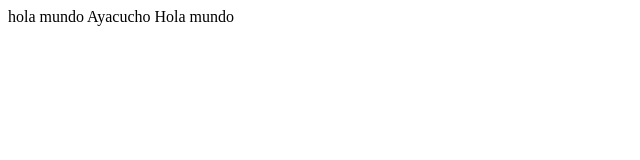
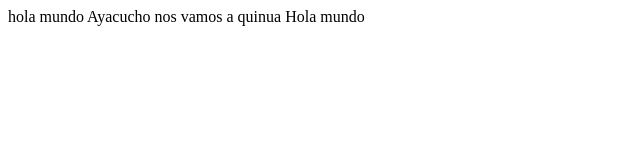
Before and after one commit to vbJhomer/cloudlearning, a website: page Index.html in a window 1280 px wide. Shown: the whole page, without its empty margins (0-640 px from the left). Drawn offline with Linux system fonts and the light colour scheme.

Commit message:
vamos quinua

```diff
--- a/Index.html
+++ b/Index.html
@@ -8,6 +8,7 @@
 </head>
 <body>
     hola mundo Ayacucho
+    nos vamos a quinua
     <a>Hola mundo</a>
 </body>
 </html>
```
Also changed, not shown: README.md (deleted).
